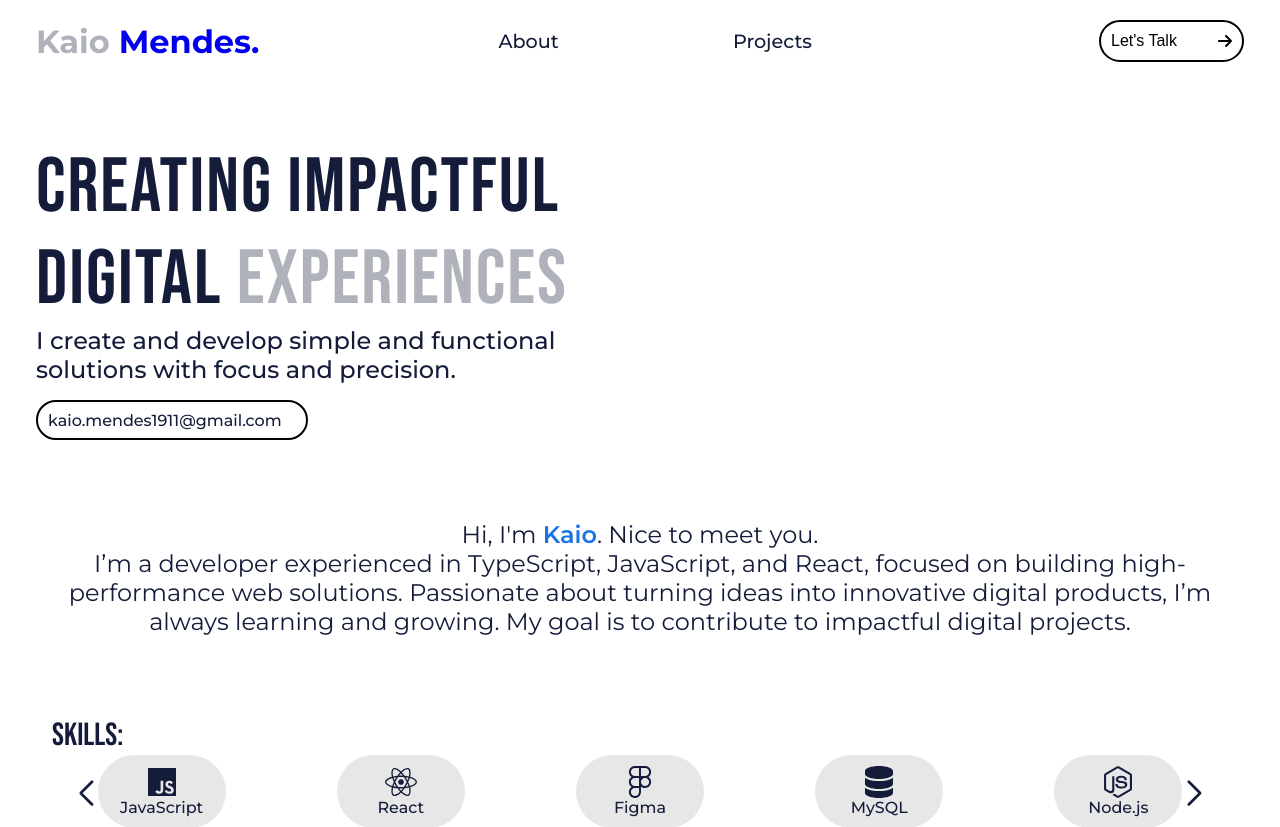
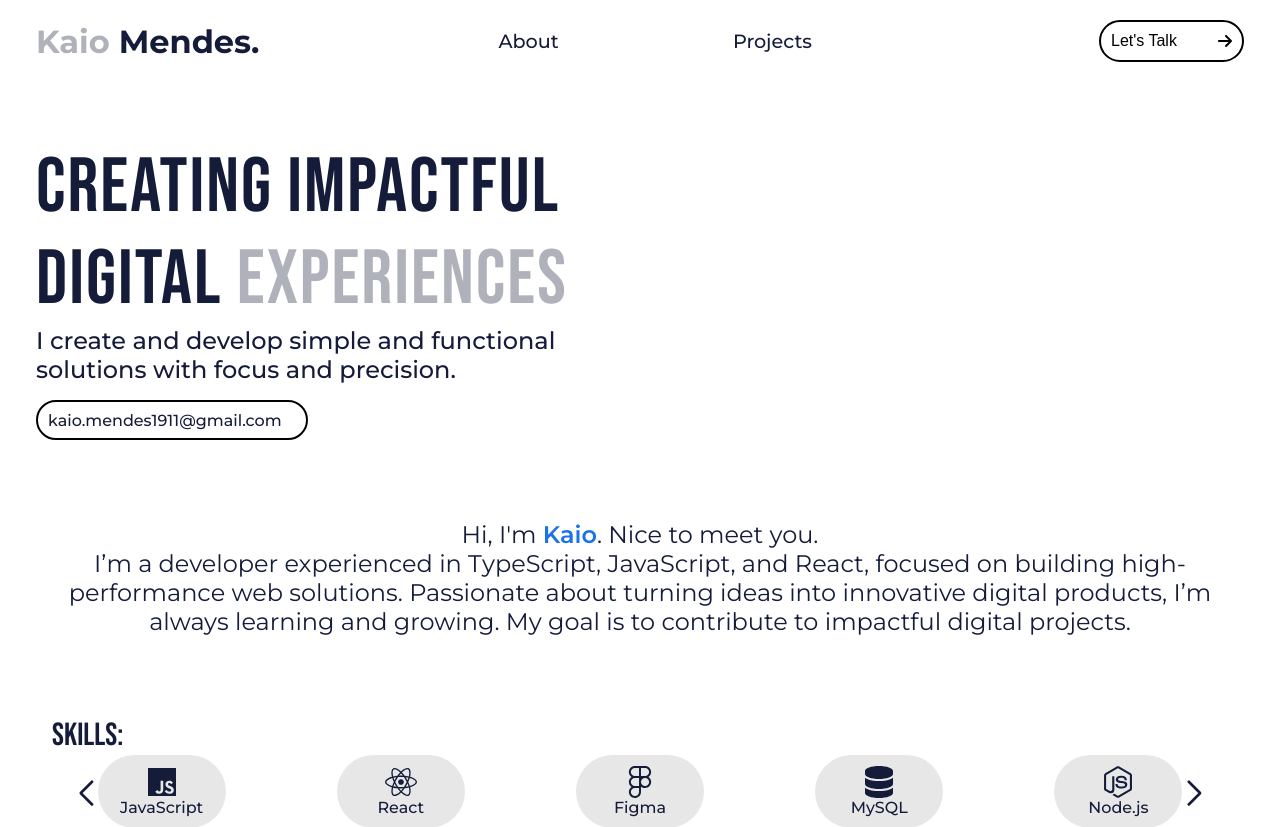
Before and after one commit to kaio-mendes/Portfolio, a React (Vite) app: page / in a window 1280 px wide. Shown: the top 827 px of the page. Built offline with nearby package versions, Linux system fonts and the light colour scheme.

Commit message:
correcao final

```diff
--- a/src/App.css
+++ b/src/App.css
@@ -1,5 +1,7 @@
-.App {
-  max-width: 1600px;
-  margin: 0 auto;
-  padding: 0 16px; /* Opcional: garante um pequeno espaçamento nas laterais em telas menores */
+@media (min-width: 1024px) {
+  .App {
+    max-width: 1630px;
+    margin: 0 auto;
+    padding: 0 16px;
+  }
 }
--- a/src/modules/Navbar.jsx
+++ b/src/modules/Navbar.jsx
@@ -12,11 +12,11 @@ const Navbar = () => {
   };
   return (
     <nav className={styles.navbar}>
-      <h1>
-        <a href="/">
+      <a href="/">
+        <h1>
           <span>Kaio</span> Mendes.
-        </a>
-      </h1>
+        </h1>
+      </a>
 
       <ul className={styles.items}>
         <li>
```
